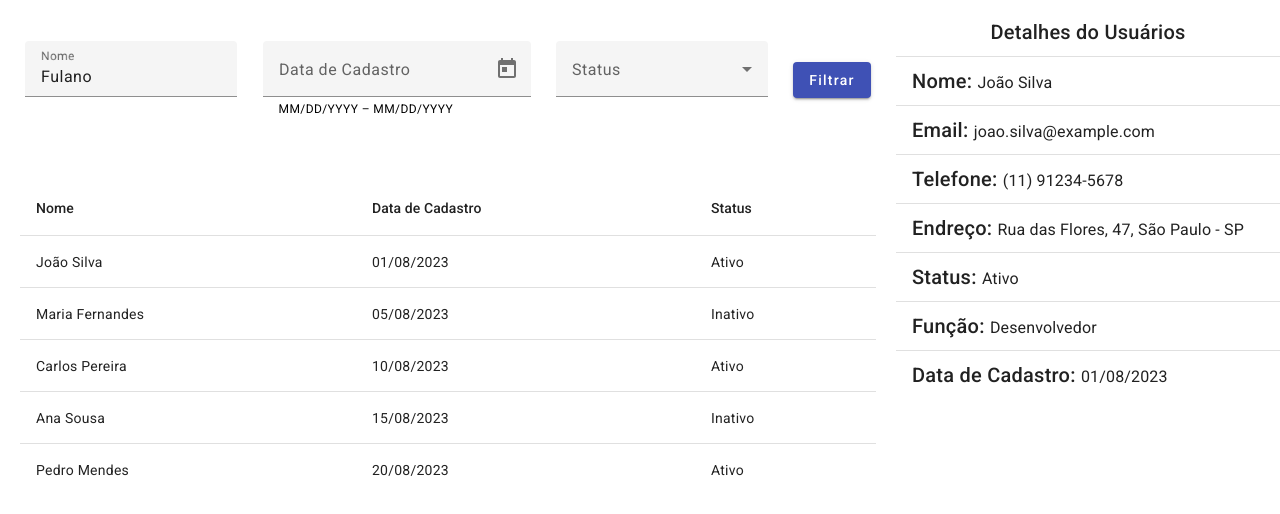
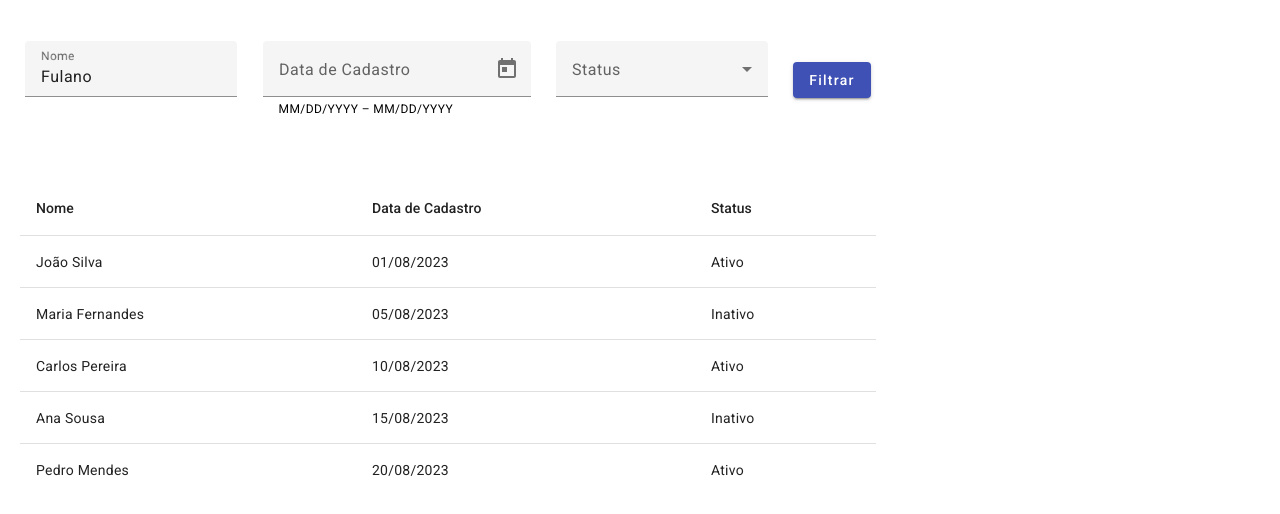
Before and after one commit to tavodin/projeto-filtro-de-lista-de-usuarios-angular, an Angular app: page / in a window 1280 px wide. Shown: the top 514 px of the page. Built offline with nearby package versions, Linux system fonts and the light colour scheme.

Commit message:
Evento de click de Usuário

```diff
--- a/src/app/app.component.html
+++ b/src/app/app.component.html
@@ -4,10 +4,10 @@
             <app-filter></app-filter>
         </div>
         <div class="main-left-div">
-            <app-users-list></app-users-list>
+            <app-users-list (userSelected)="onUserSelected($event)"></app-users-list>
         </div>
     </div>
     <div class="right-div">
-        <app-user-details [user]="userSelected"></app-user-details>
+        <app-user-details [user]="userSelected" *ngIf="showUserDetails"></app-user-details>
     </div>
 </div>
--- a/src/app/app.component.ts
+++ b/src/app/app.component.ts
@@ -1,6 +1,5 @@
 import { Component } from '@angular/core';
 import { IUser } from './interfaces/users/user.interface';
-import { UsersList } from './data/users-list';
 
 @Component({
   selector: 'app-root',
@@ -8,5 +7,11 @@ import { UsersList } from './data/users-list';
   styleUrls: ['./app.component.scss']
 })
 export class AppComponent {
-  userSelected: IUser = UsersList[0];
+  userSelected: IUser = {} as IUser;
+  showUserDetails: boolean = false;
+
+  onUserSelected(user: IUser){
+    this.userSelected = user;
+    this.showUserDetails = true;
+  }
 }
--- a/src/app/components/users-list/users-list.component.ts
+++ b/src/app/components/users-list/users-list.component.ts
@@ -1,4 +1,4 @@
-import { Component } from '@angular/core';
+import { Component, EventEmitter, Output } from '@angular/core';
 import { UsersList } from 'src/app/data/users-list';
 import { IUser } from 'src/app/interfaces/users/user.interface';
 
@@ -11,7 +11,9 @@ export class UsersListComponent {
   displayedColumns: string[] = ['name', 'date', 'status'];
   usersList: IUser[] = UsersList;
 
+  @Output('userSelected') userSelectedEmit = new EventEmitter<IUser>();
+
   onUserSelected(user: IUser) {
-    console.log('user', user)
+    this.userSelectedEmit.emit(user);
   }
 }
```
